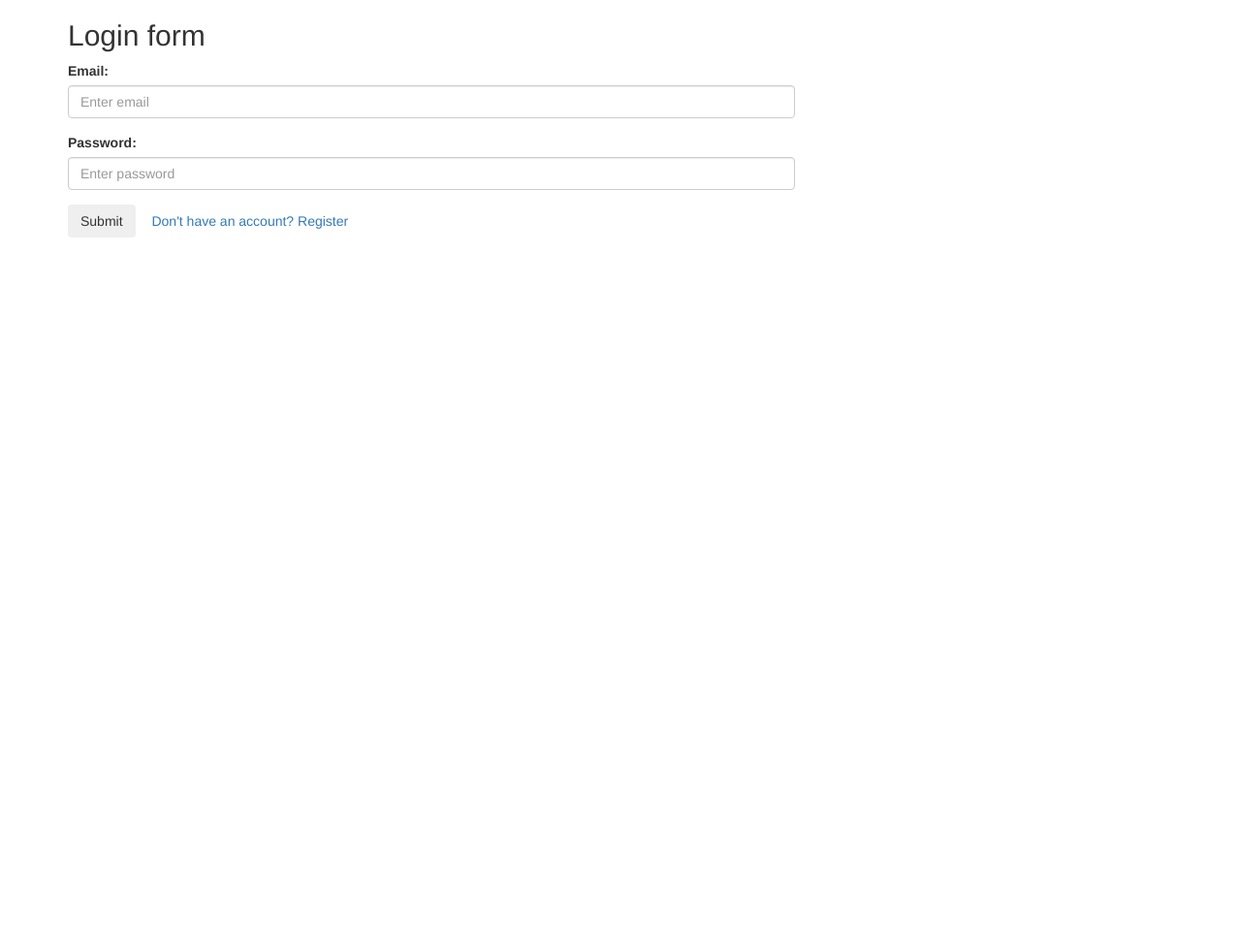
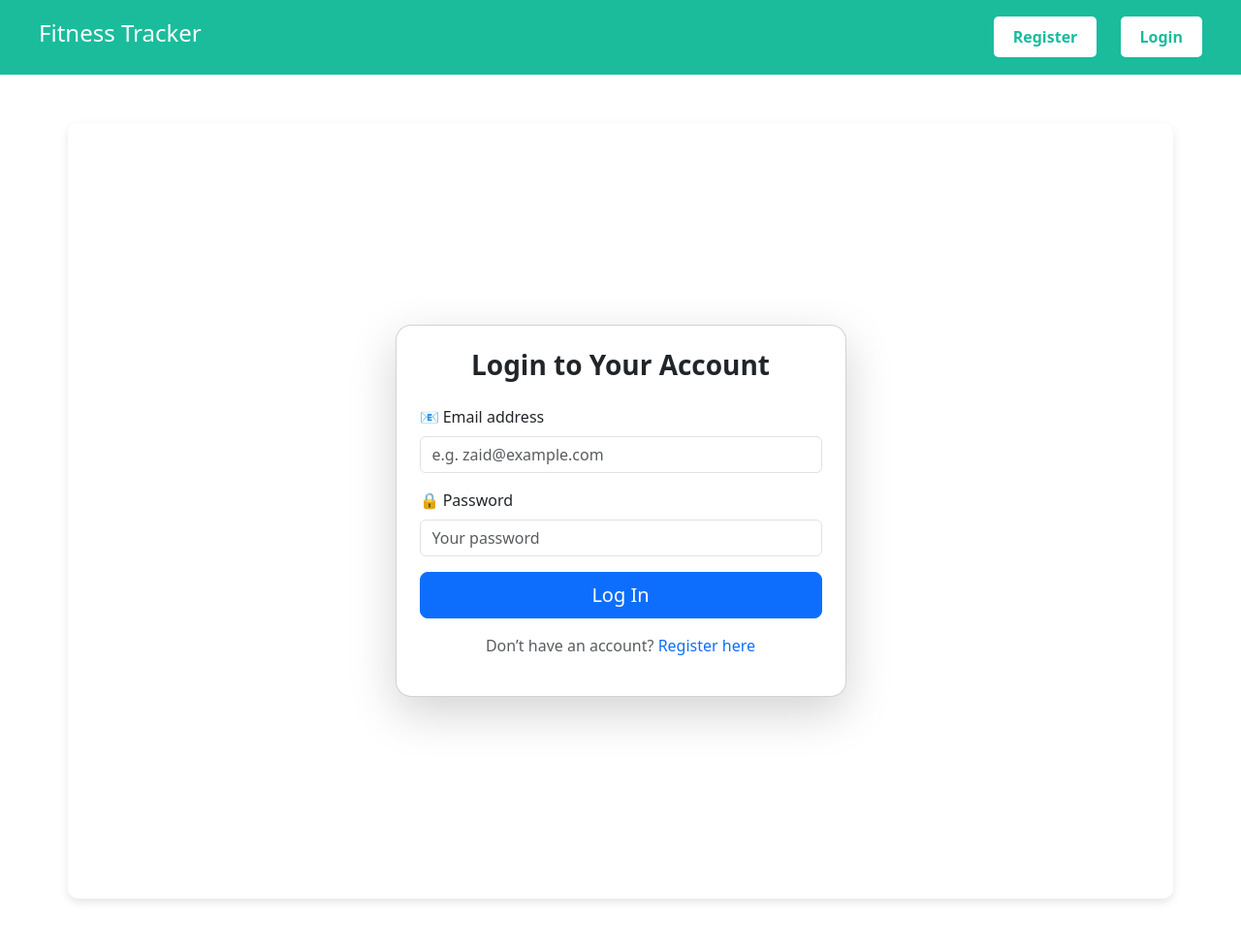
Before and after one commit to stepin105111/CITS5505-Exercise-Tracker-Project, a Flask app: page /login in a window 1280 px wide. Shown: the whole page at 97% size. Before the commit the page ends 245 px from the top, so only its background shows below. Run offline with Flask 3, Linux system fonts and the light colour scheme; some libraries are stand-ins or nearby versions.

Commit message:
Update login.html

```diff
--- a/app/templates/login.html
+++ b/app/templates/login.html
@@ -1,32 +1,51 @@
-<!DOCTYPE html>
-<html lang="en">
-<head>
-  <title>Login Page</title>
-  <meta charset="utf-8">
-  <meta name="viewport" content="width=device-width, initial-scale=1">
-  <link rel="stylesheet" href="https://maxcdn.bootstrapcdn.com/bootstrap/3.4.1/css/bootstrap.min.css">
-  <script src="https://ajax.googleapis.com/ajax/libs/jquery/3.7.1/jquery.min.js"></script>
-  <script src="https://maxcdn.bootstrapcdn.com/bootstrap/3.4.1/js/bootstrap.min.js"></script>
-</head>
-<body>
+{% extends "base.html" %}
 
-<div class="container">
-  <div class="row justify-content-center">
-    <div class="col-sm-8">
-      <h2>Login form</h2>
-      <form action="/login" method="POST">
-        <div class="form-group">
-        <label for="email">Email:</label>
-        <input type="email" class="form-control" id="email" placeholder="Enter email" name="email">
+{% block title %}Login | Fitness Tracker{% endblock %}
+
+{% block head %}
+  <!-- Bootstrap -->
+  <link href="https://cdn.jsdelivr.net/npm/bootstrap@5.3.0/dist/css/bootstrap.min.css" rel="stylesheet"/>
+  <!-- Custom Styles -->
+  <link rel="stylesheet" href="{{ url_for('static', filename='css/login-style.css') }}">
+  <script>
+    function validateLogin(event) {
+      event.preventDefault();
+      const email = document.getElementById("email").value.trim();
+      const password = document.getElementById("password").value.trim();
+      const validEmail = "zaid@example.com";
+      const validPassword = "test123";
+      if (email === validEmail && password === validPassword) {
+        window.location.href = "/dashboard";
+      } else {
+        alert("Invalid email or password. Please try again.");
+      }
+    }
+  </script>
+{% endblock %}
+
+{% block content %}
+<div class="container d-flex justify-content-center align-items-center min-vh-100">
+  <div class="col-md-6 col-lg-5">
+    <div class="card shadow-lg rounded-4 p-4 glass-bg">
+      <h3 class="mb-4 text-center fw-bold">Login to Your Account</h3>
+      <form onsubmit="validateLogin(event)">
+        <div class="mb-3">
+          <label for="email" class="form-label">📧 Email address</label>
+          <input type="email" class="form-control custom-input" id="email" placeholder="e.g. zaid@example.com" required />
         </div>
-        <div class="form-group">
-        <label for="pwd">Password:</label>
-        <input type="password" class="form-control" id="password" placeholder="Enter password" name="password">
+        <div class="mb-3">
+          <label for="password" class="form-label">🔒 Password</label>
+          <input type="password" class="form-control custom-input" id="password" placeholder="Your password" required />
         </div>
-        <button type="submit" class="btn btn-dark">Submit</button>
-        <a href="/register" class="btn btn-link">Don't have an account? Register</a>
+        <div class="d-grid">
+          <button type="submit" class="btn btn-primary btn-lg">Log In</button>
+        </div>
       </form>
+      <p class="mt-3 text-center text-muted">
+        Don’t have an account?
+        <a href="{{ url_for('register') }}" class="text-decoration-none">Register here</a>
+      </p>
     </div>
-
-</body>
-</html>
+  </div>
+</div>
+{% endblock %}
```
